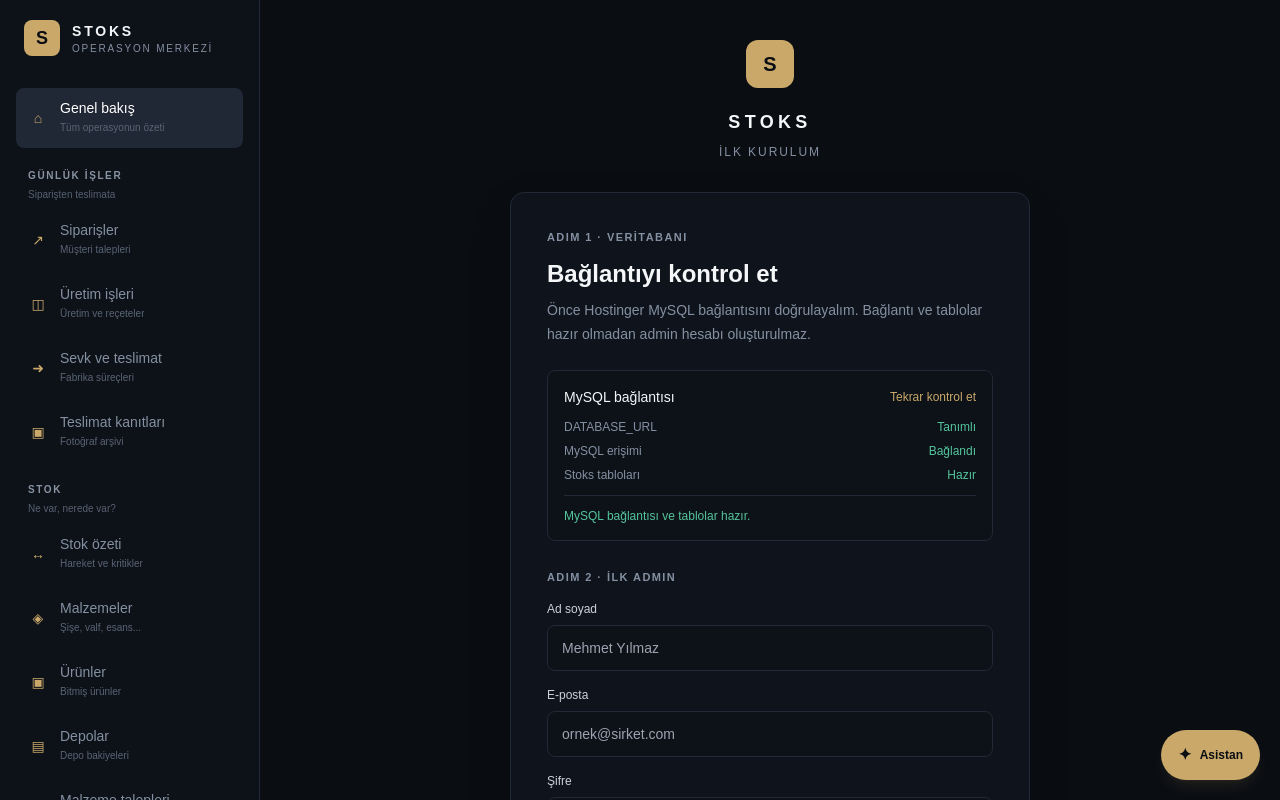
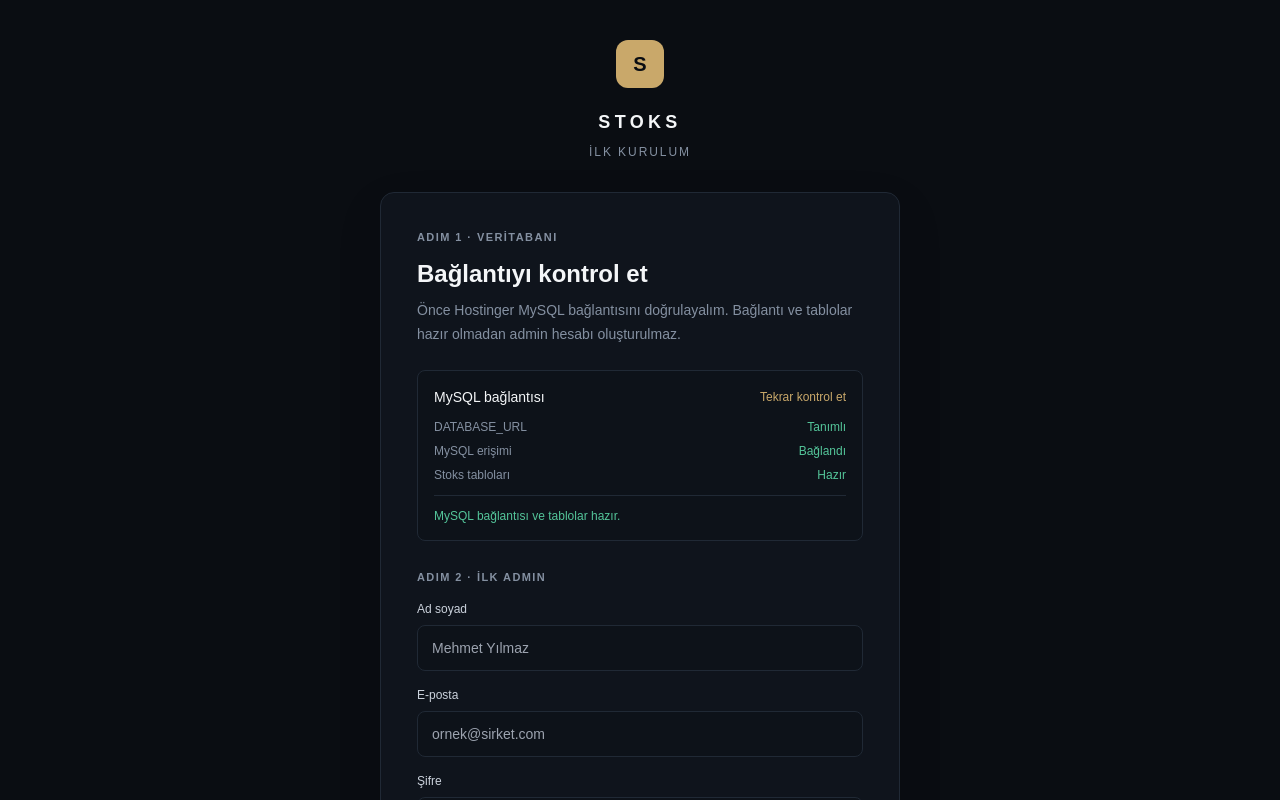
Before and after one commit to servanbrs/stoks, a Next.js app: page /setup in a window 1280 px wide. Shown: the top 800 px of the page. Built offline with nearby package versions, Linux system fonts and the light colour scheme; no server answers; the database is empty.

Commit message:
fix: isolate and retire setup screen after initialization

```diff
--- a/app/setup/page.tsx
+++ b/app/setup/page.tsx
@@ -17,7 +17,9 @@ export default function SetupPage() {
   async function checkDatabase() {
     setChecking(true);
     const response = await fetch("/api/setup/status", { cache: "no-store" });
-    setStatus(await response.json() as DbStatus);
+    const data = await response.json() as DbStatus;
+    if (data.userCount && data.userCount > 0) { router.replace("/login"); return; }
+    setStatus(data);
     setChecking(false);
   }
 
--- a/components/app-shell.tsx
+++ b/components/app-shell.tsx
@@ -6,6 +6,6 @@ import { Assistant } from "@/components/assistant";
 
 export function AppShell({ children }: Readonly<{ children: React.ReactNode }>) {
   const pathname = usePathname();
-  if (pathname === "/login") return <main className="min-h-screen">{children}</main>;
+  if (pathname === "/login" || pathname === "/setup") return <main className="min-h-screen">{children}</main>;
   return <div className="app-shell"><Sidebar /><main className="min-w-0 flex-1">{children}</main><Assistant /></div>;
 }
```
